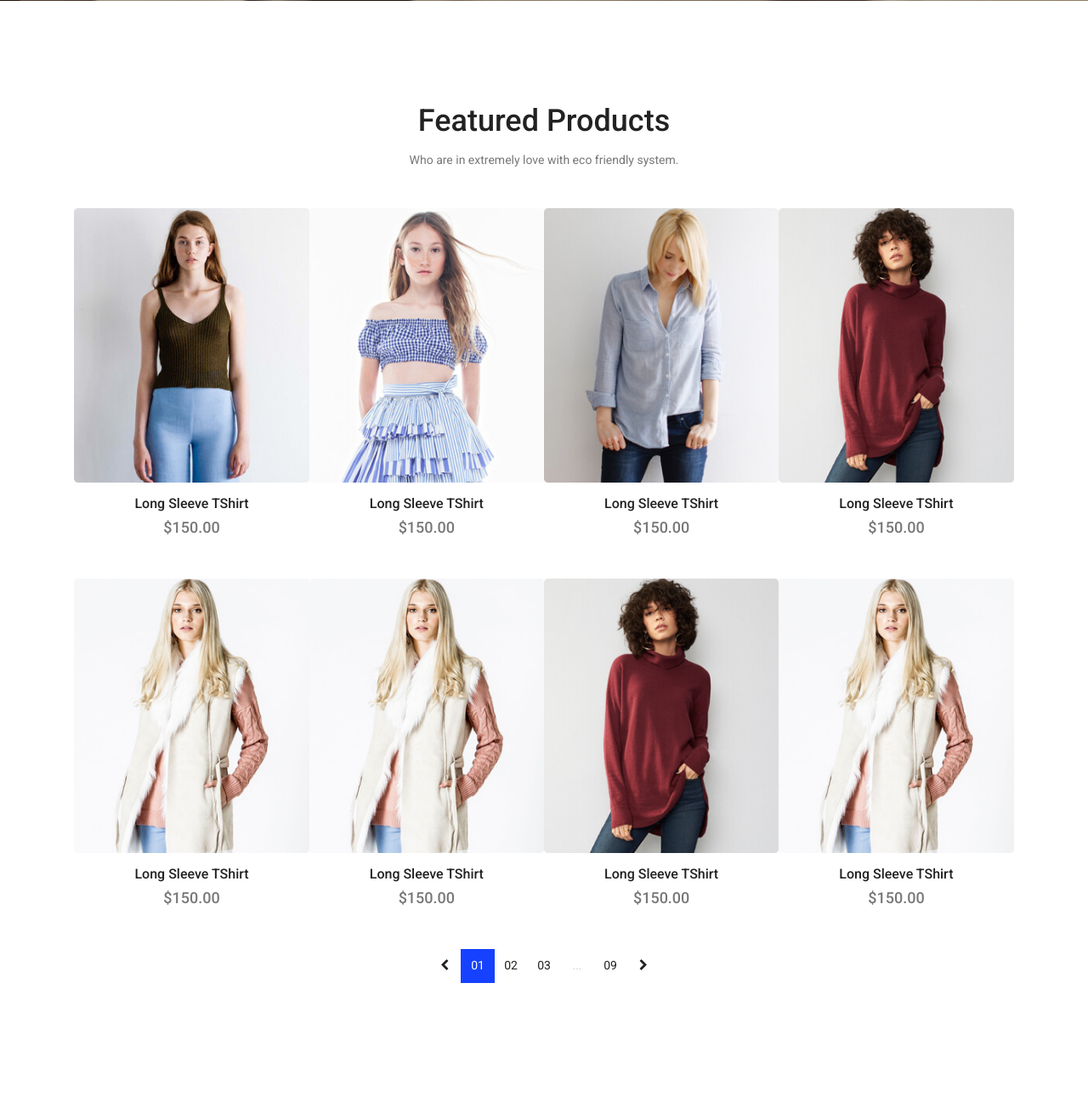
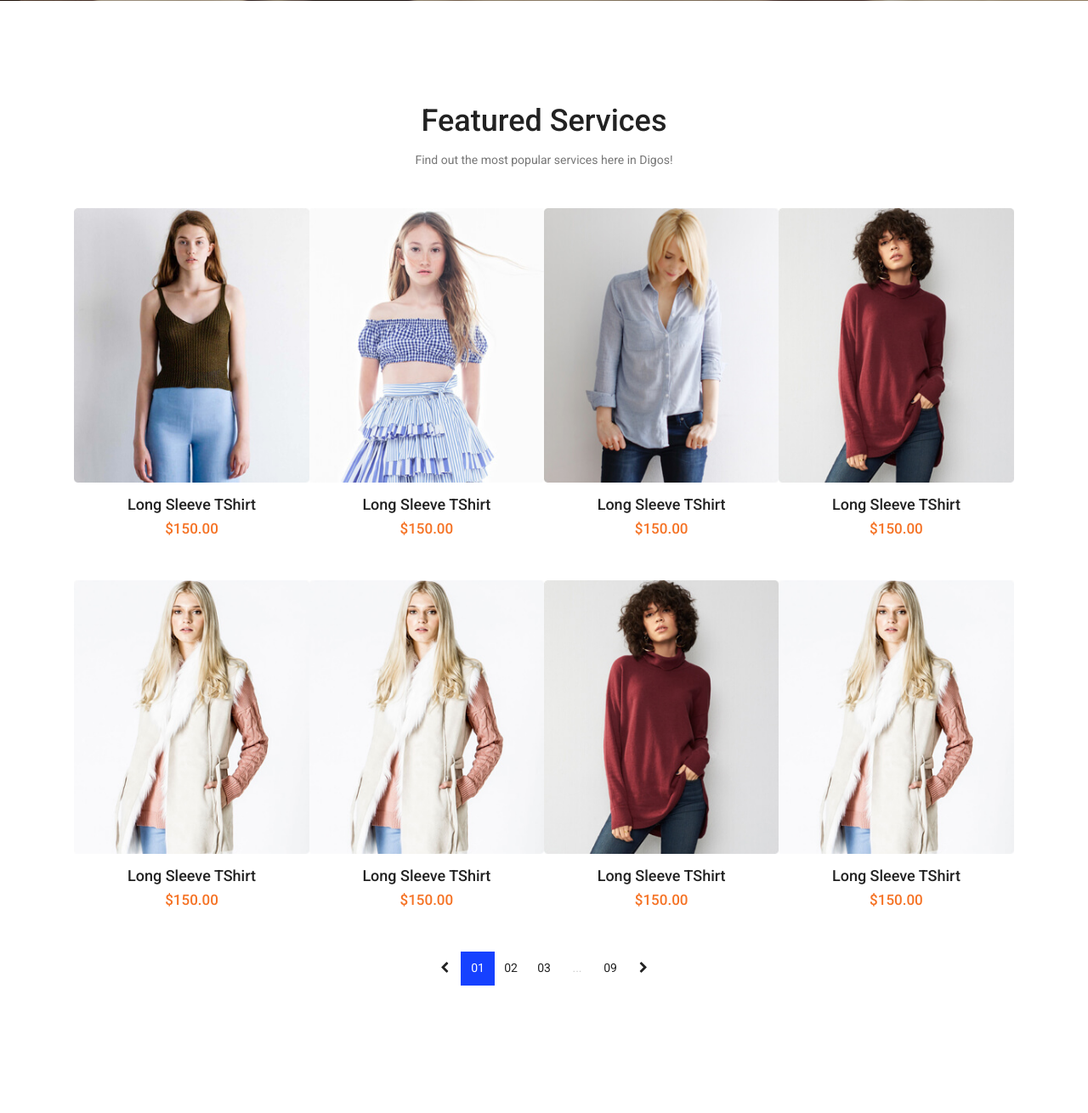
Before and after one commit to rogeryow/thesis, a PHP site: page / in a window 1280 px wide. Shown: the part 899-2209 px from the top of the page at 85% size. Run offline with PHP 8.4, Linux system fonts and the light colour scheme.

Commit message:
adding new pictures

```diff
--- a/css/sog.css
+++ b/css/sog.css
@@ -4,6 +4,18 @@
 
 .img-fit {
 	width: 280px;
-	height: 200px;
+	height: 270px;
 	object-fit: cover;
 }
+
+.f_p_item {
+	cursor: pointer;
+}
+.f_p_item h4 {
+	font-size: 18px;
+}
+
+.f_p_item h5 {
+	color: #f57224;
+	font-size: 17px;
+}
--- a/index.php
+++ b/index.php
@@ -37,8 +37,8 @@
 			<div class="container-fluid">
 				<div class="row">
 					<div class="main_title">
-						<h2>Featured Products</h2>
-						<p>Who are in extremely love with eco friendly system.</p>
+						<h2>Featured Services</h2>
+						<p>Find out the most popular services here in Digos!</p>
 					</div>
 				</div>
 				<div class="row">
@@ -261,4 +261,5 @@
 	<script src="js/theme.js"></script>
 </body>
 
+
 </html>
```
Also changed, not shown: img/product/services/clean.jpg (added), img/product/services/cleaners.jpg (added), img/product/services/computer.jpg (deleted), img/product/services/repair.jpg (added), img/product/services/roof.jpeg (added), img/product/services/set.jpg (added).
